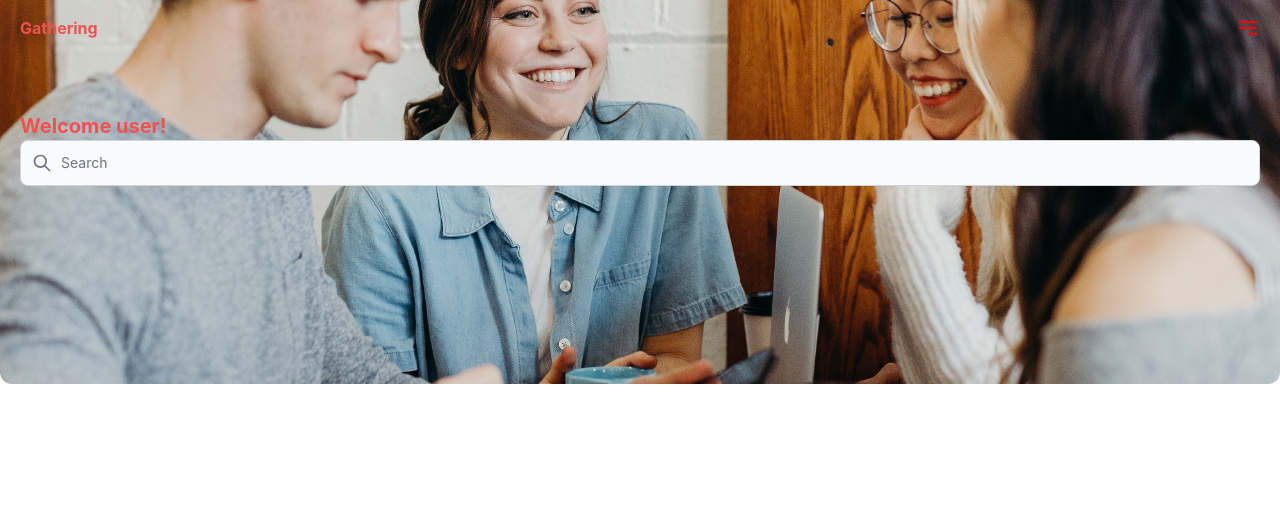
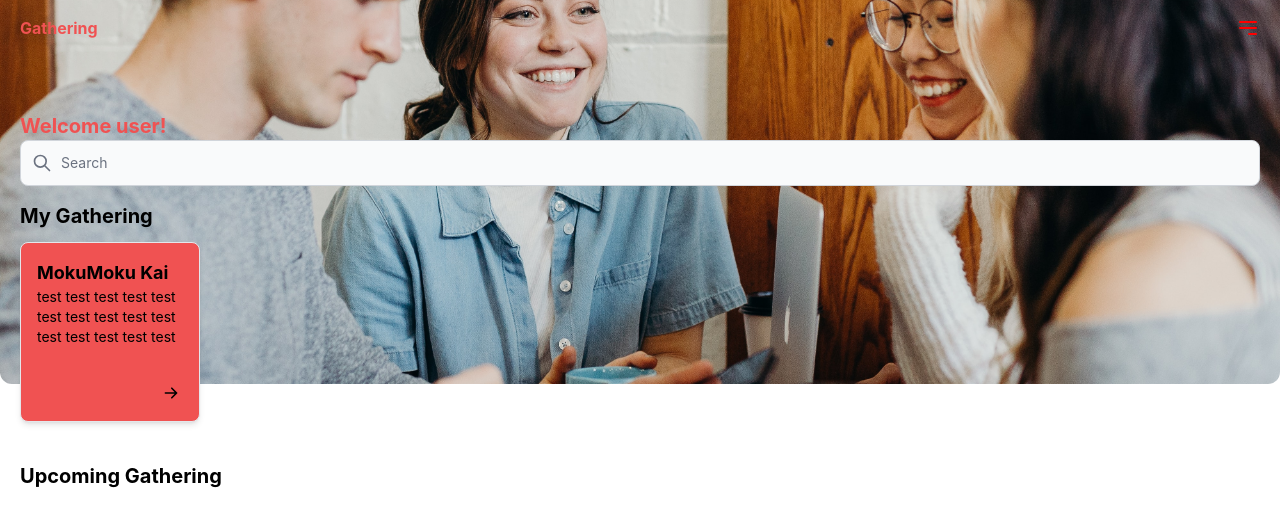
Before and after one commit to keento0809/gathering, a Next.js app in the folder frontend/: page /home in a window 1280 px wide. Shown: the top 526 px of the page. Built offline with nearby package versions, Linux system fonts and the light colour scheme.

Commit message:
Add GatheringCard (design)

```diff
--- /dev/null
+++ b/frontend/components/Card/GatheringCard.tsx
@@ -0,0 +1,32 @@
+import React from "react";
+
+const GatheringCard = () => {
+  return (
+    <li>
+      <div className="relative p-4 w-180 h-180 bg-red-500 rounded-lg border border-gray-200 shadow-md dark:bg-gray-800 dark:border-gray-700">
+        <h3 className="text-lg font-bold">MokuMoku Kai</h3>
+        <p className="text-sm font-normal">
+          test test test test test test test test test test test test test test
+          test
+        </p>
+        <div className="absolute bottom-5 right-6">
+          <svg
+            aria-hidden="true"
+            className="ml-2 -mr-1 w-4 h-4"
+            fill="currentColor"
+            viewBox="0 0 20 20"
+            xmlns="http://www.w3.org/2000/svg"
+          >
+            <path
+              fill-rule="evenodd"
+              d="M10.293 3.293a1 1 0 011.414 0l6 6a1 1 0 010 1.414l-6 6a1 1 0 01-1.414-1.414L14.586 11H3a1 1 0 110-2h11.586l-4.293-4.293a1 1 0 010-1.414z"
+              clip-rule="evenodd"
+            ></path>
+          </svg>
+        </div>
+      </div>
+    </li>
+  );
+};
+
+export default GatheringCard;
--- /dev/null
+++ b/frontend/components/Gathering/MyGathering.tsx
@@ -0,0 +1,16 @@
+import React, { Fragment } from "react";
+import GatheringCard from "../Card/GatheringCard";
+
+const MyGathering = () => {
+  return (
+    <div className="py-4">
+      <h3 className="text-xl font-bold">My Gathering</h3>
+      <ul className="pt-3 text-xl font-bold">
+        {/* I'll use map here */}
+        <GatheringCard />
+      </ul>
+    </div>
+  );
+};
+
+export default MyGathering;
--- /dev/null
+++ b/frontend/components/Gathering/UpcomingGathering.tsx
@@ -0,0 +1,8 @@
+import React from "react";
+import GatheringCard from "../Card/GatheringCard";
+
+const UpcomingGathering = () => {
+  return <ul className="py-6 text-xl font-bold">Upcoming Gathering</ul>;
+};
+
+export default UpcomingGathering;
--- a/frontend/pages/home/index.tsx
+++ b/frontend/pages/home/index.tsx
@@ -1,4 +1,6 @@
 import React from "react";
+import MyGathering from "../../components/Gathering/MyGathering";
+import UpcomingGathering from "../../components/Gathering/UpcomingGathering";
 import Layout from "../../components/Layout/Layout";
 import SearchInput from "../../components/SearchInput/SearchInput";
 
@@ -10,6 +12,8 @@ const Home = () => {
           <h3 className="text-xl text-red-500 font-bold">Welcome user!</h3>
         </div>
         <SearchInput />
+        <MyGathering />
+        <UpcomingGathering />
       </div>
     </Layout>
   );
--- a/frontend/tailwind.config.js
+++ b/frontend/tailwind.config.js
@@ -7,6 +7,12 @@ module.exports = {
   ],
   theme: {
     extend: {
+      width: {
+        180: "180px",
+      },
+      height: {
+        180: "180px",
+      },
       backgroundImage: {
         common: "url('/bgImage.jpg')",
       },
```
Also changed, not shown: frontend/data/data.ts (+13 -0 lines).
